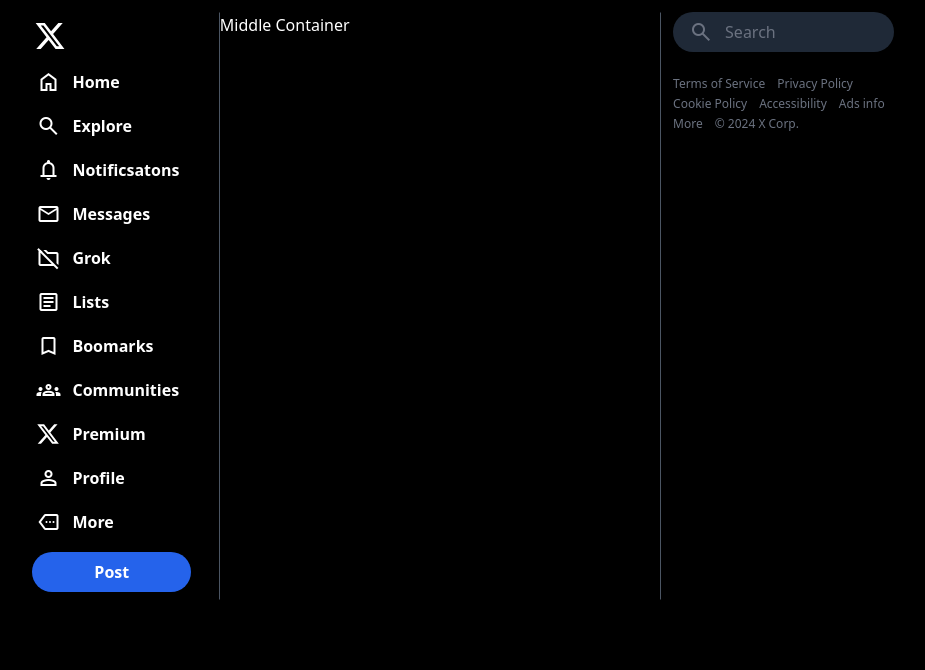
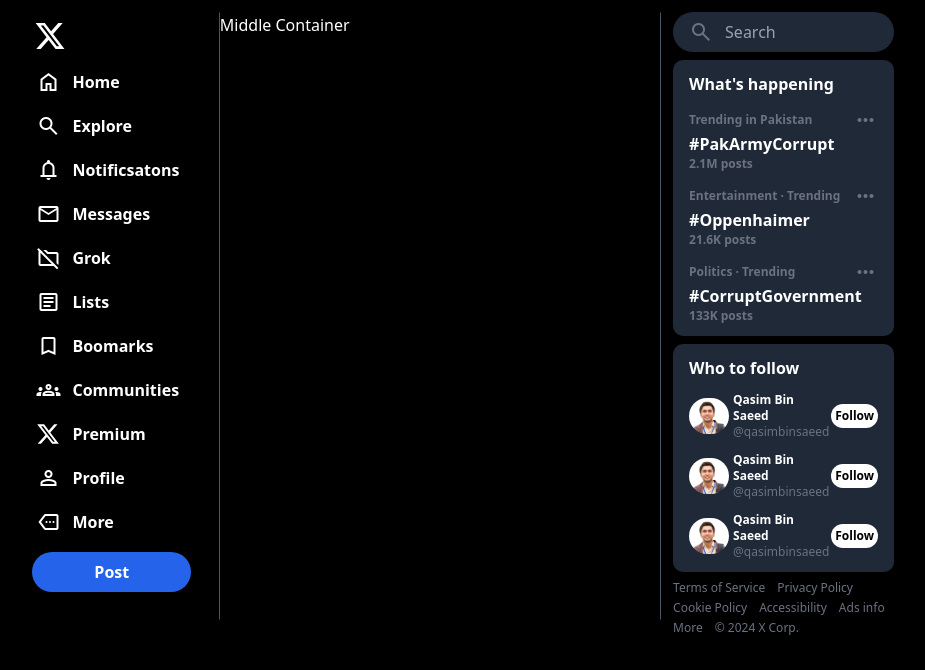
Before and after one commit to QasimBinSaeed1/Twitter-Clone-Tailwind-CSS, a website built with Vite: page index.html in a window 1280 px wide. Shown: the whole page, without its empty margins (178-1103 px from the left). Built offline with nearby package versions, Linux system fonts and the light colour scheme.

Commit message:
Vite added, Right sidebar completed.

```diff
--- a/index.html
+++ b/index.html
@@ -83,10 +83,63 @@
         <div class="rightContainer w-full ">
             <div class="rightContainerElement w-2/4 mx-3 flex flex-col gap-2">
                 <div class="search flex  bg-gray-800 gap-3  p-2 px-4 rounded-full text-gray-500">
-                    <span class="material-symbols-outlined">search</span>Search
+                    <span class="material-symbols-outlined">search</span>
+                    <input class="bg-transparent focus:outline-none" type="text" placeholder="Search">
                 </div>
-                <div class="happening"></div>
-                <div class="follow"></div>
+                <div class="whatsHappening bg-gray-800 space-y-1 p-2 px-2 rounded-[10px]">
+                    <h2 class="font-bold py-1 px-2">What's happening</h2>
+                    <div class="happeningCard py-1 px-2 hover:bg-gray-600 hover:rounded-lg hover:cursor-pointer">
+                        <div class="happeningCardTop  text-gray-500 text-xs font-bold flex items-center justify-between">
+                            <div>Trending in Pakistan</div>
+                            <span class="material-symbols-outlined">more_horiz</span>
+                        </div>
+                        <div class="happeningCardMiddle font-bold">#PakArmyCorrupt</div>
+                        <div class="happeningCardBottom text-gray-500 text-xs font-bold">2.1M posts</div>
+                    </div>
+                    <div class="happeningCard py-1 px-2 hover:bg-gray-600 hover:rounded-lg hover:cursor-pointer">
+                        <div class="happeningCardTop  text-gray-500 text-xs font-bold flex items-center justify-between">
+                            <div>Entertainment &middot; Trending</div>
+                            <span class="material-symbols-outlined">more_horiz</span>
+                        </div>
+                        <div class="happeningCardMiddle font-bold">#Oppenhaimer</div>
+                        <div class="happeningCardBottom text-gray-500 text-xs font-bold">21.6K posts</div>
+                    </div>
+                    <div class="happeningCard py-1 px-2 hover:bg-gray-600 hover:rounded-lg hover:cursor-pointer">
+                        <div class="happeningCardTop  text-gray-500 text-xs font-bold flex items-center justify-between">
+                            <div>Politics &middot; Trending</div>
+                            <span class="material-symbols-outlined">more_horiz</span>
+                        </div>
+                        <div class="happeningCardMiddle font-bold">#CorruptGovernment</div>
+                        <div class="happeningCardBottom text-gray-500 text-xs font-bold">133K posts</div>
+                    </div>
+                </div>
+                <div class="follow bg-gray-800 space-y-1 p-2 px-2 rounded-[10px]">
+                    <h2 class="font-bold py-1 px-2">Who to follow</h2>
+                    <div class="followCard py-1 px-2 flex justify-between items-center gap-1 hover:bg-gray-600 hover:rounded-lg hover:cursor-pointer">
+                        <img class="w-10 rounded-full" src="follow-img\IMG-White.png" alt="">
+                        <div class="w-2/4">
+                            <p class="font-bold text-xs">Qasim Bin Saeed</p>
+                            <p class="font-light text-gray-500 text-xs">@qasimbinsaeed</p>
+                        </div>
+                        <button class="w-16 bg-white text-black p-1 rounded-full font-bold text-xs">Follow</button>
+                    </div>
+                    <div class="followCard py-1 px-2 flex justify-between items-center gap-1 hover:bg-gray-600 hover:rounded-lg hover:cursor-pointer">
+                        <img class="w-10 rounded-full" src="follow-img\IMG-White.png" alt="">
+                        <div class="w-2/4">
+                            <p class="font-bold text-xs">Qasim Bin Saeed</p>
+                            <p class="font-light text-gray-500 text-xs">@qasimbinsaeed</p>
+                        </div>
+                        <button class="w-16 bg-white text-black p-1 rounded-full font-bold text-xs">Follow</button>
+                    </div>
+                    <div class="followCard py-1 px-2 flex justify-between items-center gap-1 hover:bg-gray-600 hover:rounded-lg hover:cursor-pointer">
+                        <img class="w-10 rounded-full" src="follow-img\IMG-White.png" alt="">
+                        <div class="w-2/4">
+                            <p class="font-bold text-xs">Qasim Bin Saeed</p>
+                            <p class="font-light text-gray-500 text-xs">@qasimbinsaeed</p>
+                        </div>
+                        <button class="w-16 bg-white text-black p-1 rounded-full font-bold text-xs">Follow</button>
+                    </div>
+                </div>
                 <div class="footer text-xs max-h-10 text-gray-500 flex flex-row flex-wrap gap-1">
 
                     <span class="hover:underline cursor-pointer mr-2">Terms of Service</span>
--- a/package.json
+++ b/package.json
@@ -5,12 +5,16 @@
   "main": "index.js",
   "scripts": {
     "test": "echo \"Error: no test specified\" && exit 1",
-    "build": "npx tailwindcss -i ./src/input.css -o ./src/output.css --watch"
+    "build": "npx tailwindcss -i ./src/input.css -o ./src/output.css --watch",
+    "dev": "vite"
   },
   "keywords": [],
   "author": "",
   "license": "ISC",
   "devDependencies": {
     "tailwindcss": "^3.4.1"
+  },
+  "dependencies": {
+    "vite": "^5.1.6"
   }
 }
```
Also changed, not shown: follow-img/IMG-White.png (added), src/output.css, 1 other file.
